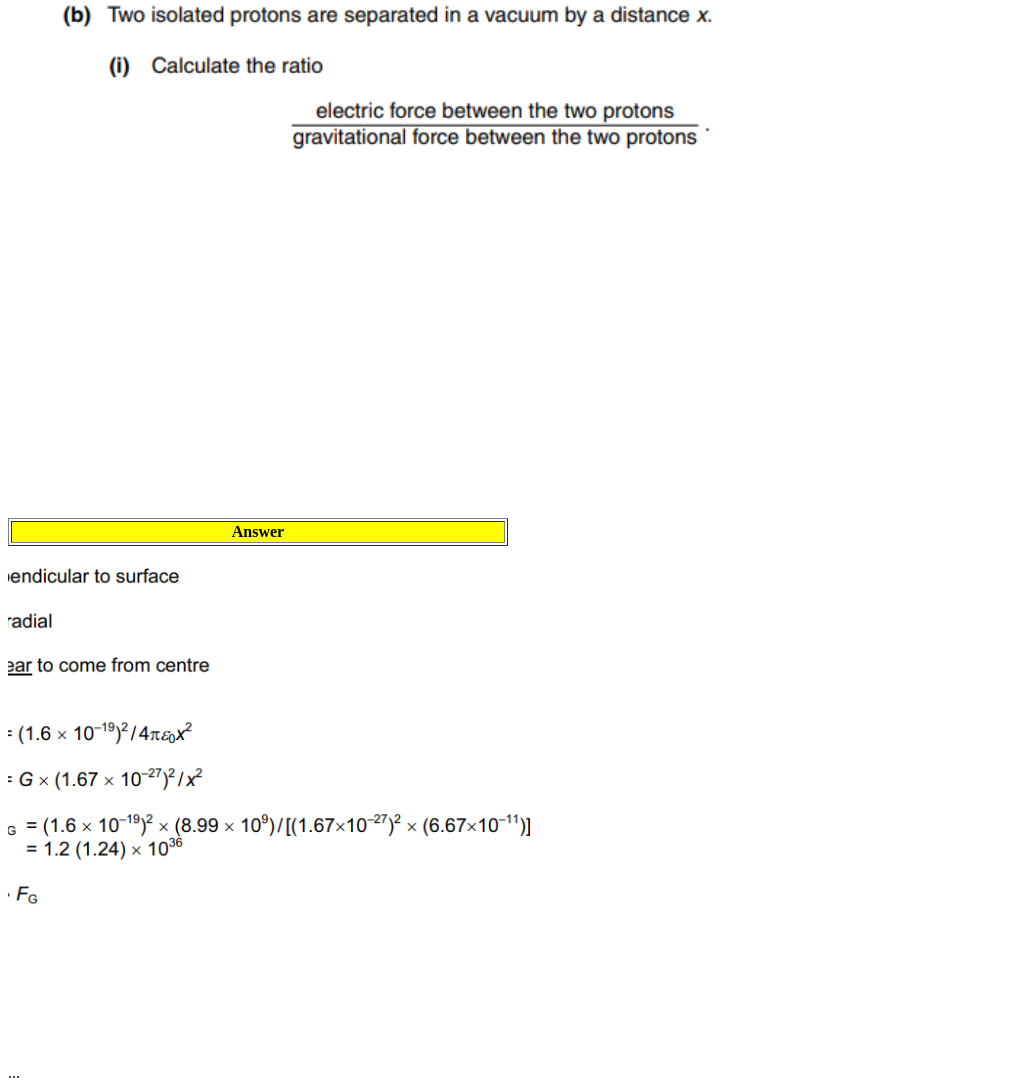
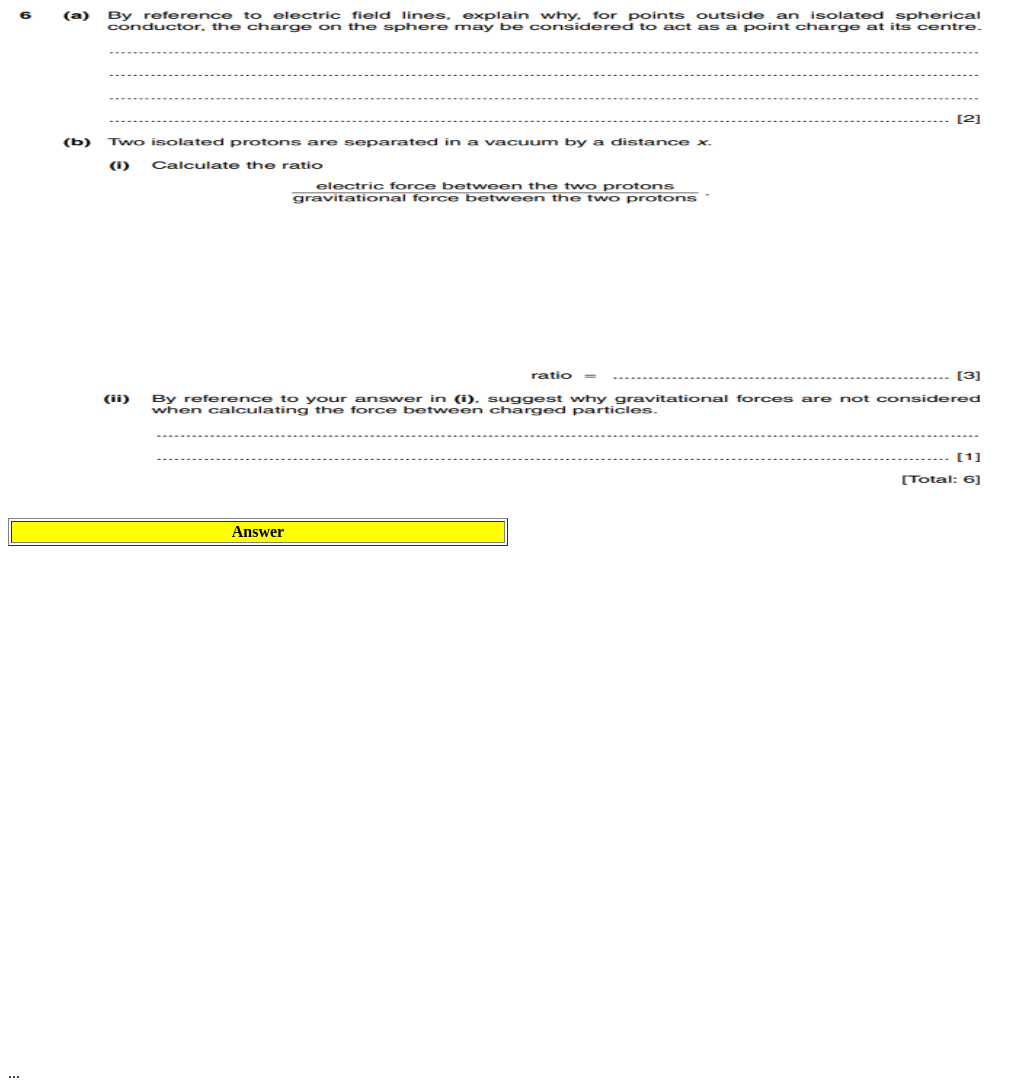
Before and after one commit to bethapraveen/Dadscool, a Django app: page /QuestionBank/PhysicsQuestions in a window 1280 px wide. Shown: the part 90-1180 px from the top of the page, without its empty margins (0-1035 px from the left). Run offline with Django 5.2, Linux system fonts and the light colour scheme; data comes from the database, SQL or seed files in the repository; lists and menus that the app fills with data are empty.

Commit message:
Dadscool

```diff
--- a/Templates/list.html
+++ b/Templates/list.html
@@ -39,7 +39,7 @@ function showImage() {
 </tr>
 </table>
 <div id="container" style="width:1040;height:500">
-<img class="img-responsive" src="{{ question.question_text.url }}" style="object-fit: cover;" width="100%" height="100%" />
+<img class="img-responsive" src="{{ question.question_text.url }}"  width="100%" height="100%" />
 </div>
 <br/>
 <table width="500" border="1">
@@ -49,6 +49,6 @@ function showImage() {
 </table>
 <br/>
 <div id="container2" style="width:600;height:500">
-<img class="img-responsive" src="{{ question.question_answer.url }}" style="object-fit: cover;" width="100%"  id="answer" name="answer" style="visibility:hidden" width="700" height="400" />
+<img class="img-responsive" src="{{ question.question_answer.url }}"  width="100%"  id="answer" name="answer" style="visibility:hidden" width="700" height="400" />
  </div>...
 {% endfor %}
```
